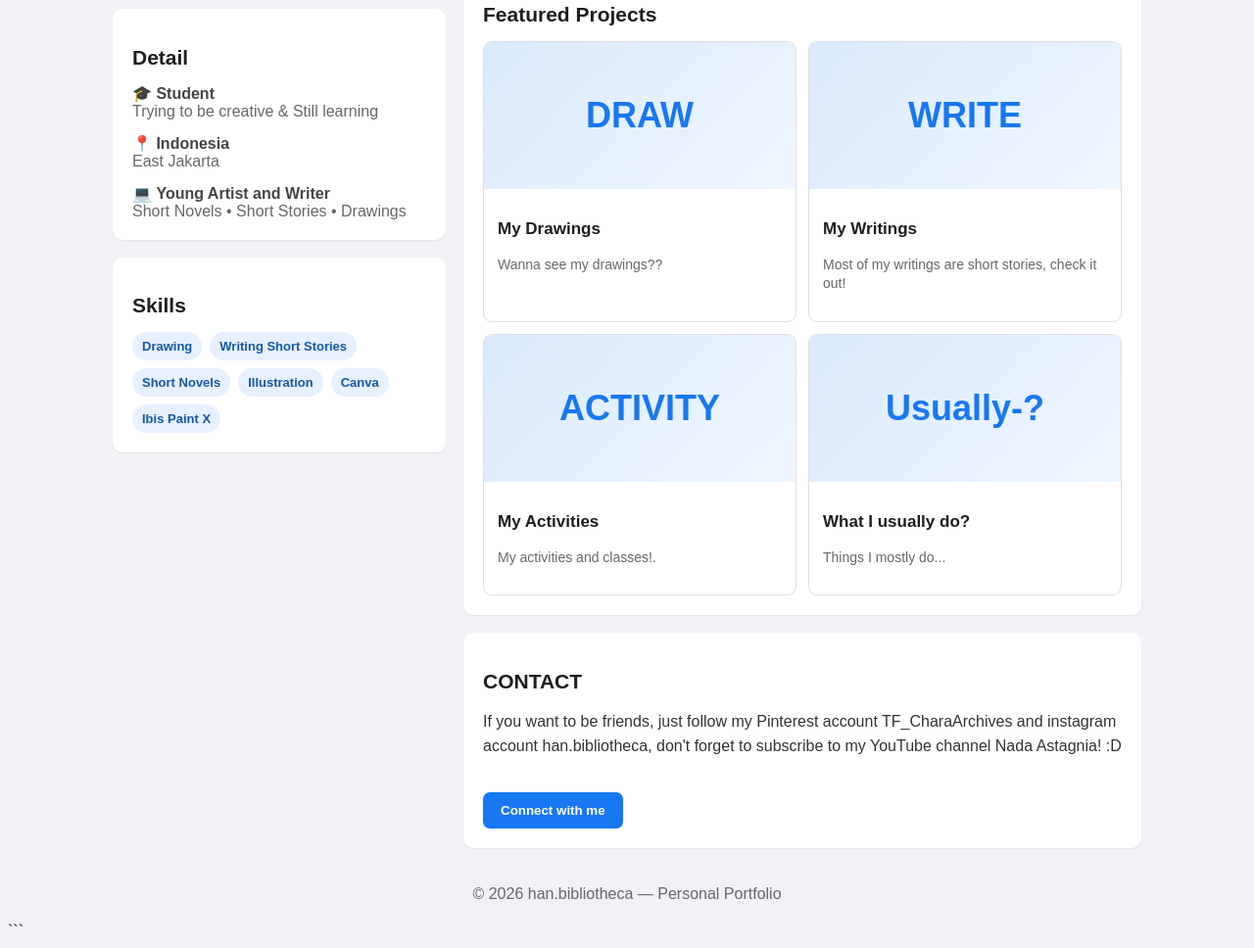
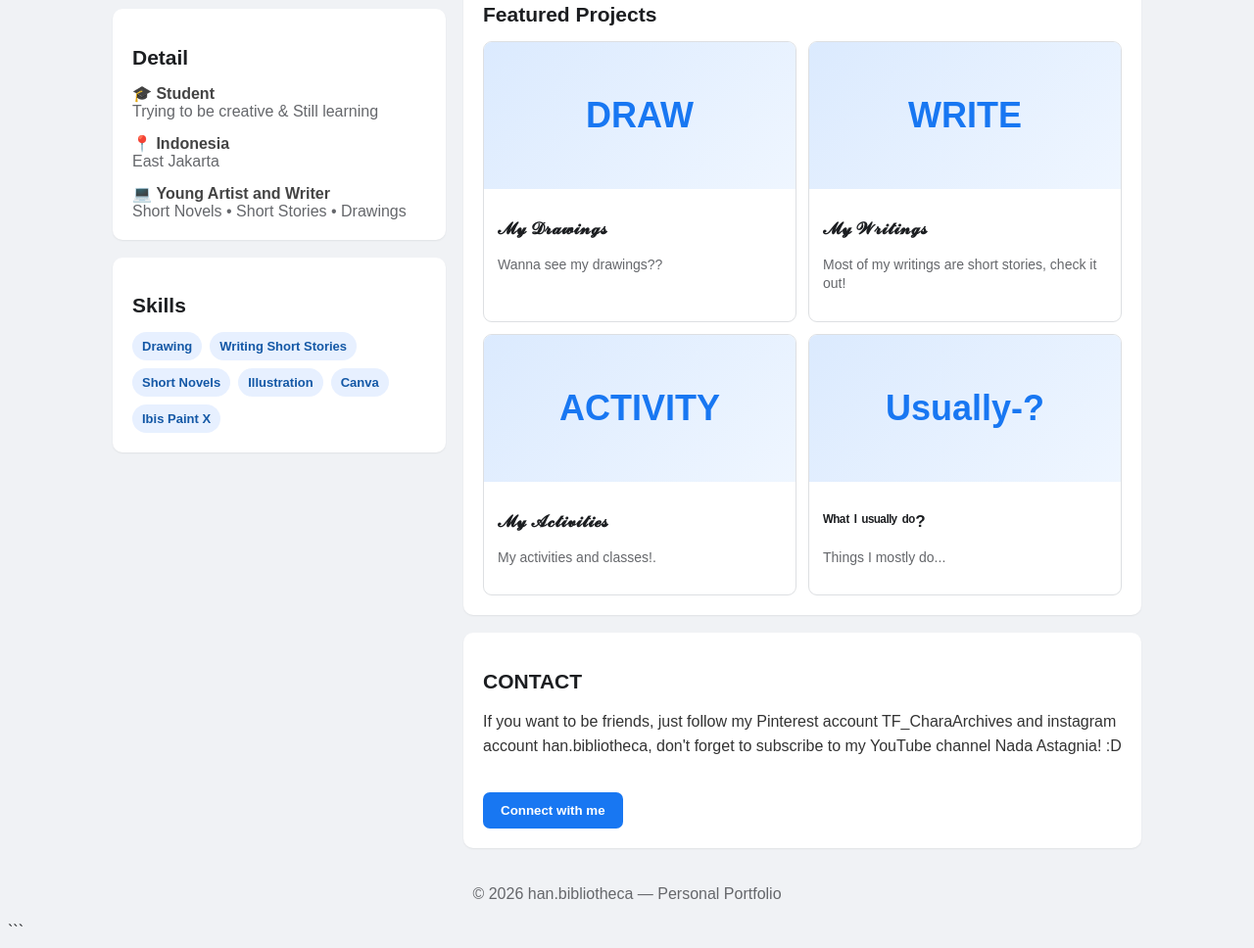
Before and after one commit to Hanaariyashi/han.bibliotheca, a plain HTML site: page index.html in a window 1280 px wide. Shown: the part 877-1845 px from the top of the page at 98% size. Drawn offline with Linux system fonts and the light colour scheme.

Commit message:
Add files via upload

```diff
--- a/index.html
+++ b/index.html
@@ -165,7 +165,7 @@
               <div class="project-img">DRAW</div>
 
               <div class="project-body">
-                <h3>My Drawings</h3>
+                <h3>𝓜𝔂 𝓓𝓻𝓪𝔀𝓲𝓷𝓰𝓼</h3>
 
                 <p>Wanna see my drawings??</p>
               </div>
@@ -176,7 +176,7 @@
               <div class="project-img">WRITE</div>
 
               <div class="project-body">
-                <h3>My Writings</h3>
+                <h3>𝓜𝔂 𝓦𝓻𝓲𝓽𝓲𝓷𝓰𝓼</h3>
 
                 <p>Most of my writings are short stories, check it out!</p>
               </div>
@@ -187,7 +187,7 @@
               <div class="project-img">ACTIVITY</div>
 
               <div class="project-body">
-                <h3>My Activities</h3>
+                <h3>𝓜𝔂 𝓐𝓬𝓽𝓲𝓿𝓲𝓽𝓲𝓮𝓼</h3>
 
                 <p>My activities and classes!.</p>
               </div>
@@ -198,7 +198,7 @@
               <div class="project-img">Usually-?</div>
 
               <div class="project-body">
-                <h3>What I usually do?</h3>
+                <h3>ᵂʰᵃᵗ ᴵ ᵘˢᵘᵃˡˡʸ ᵈᵒ?</h3>
 
                 <p>Things I mostly do...</p>
               </div>
```
